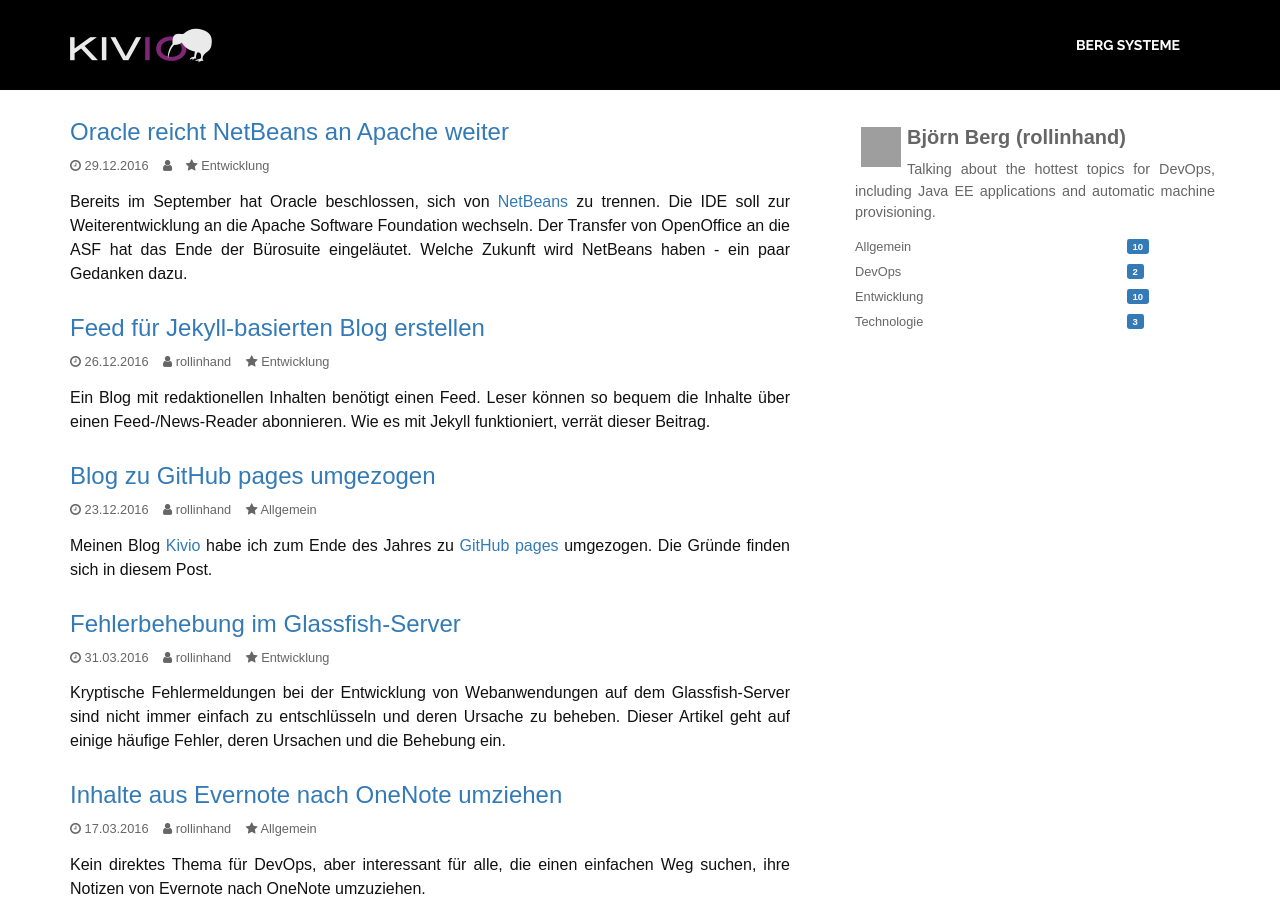
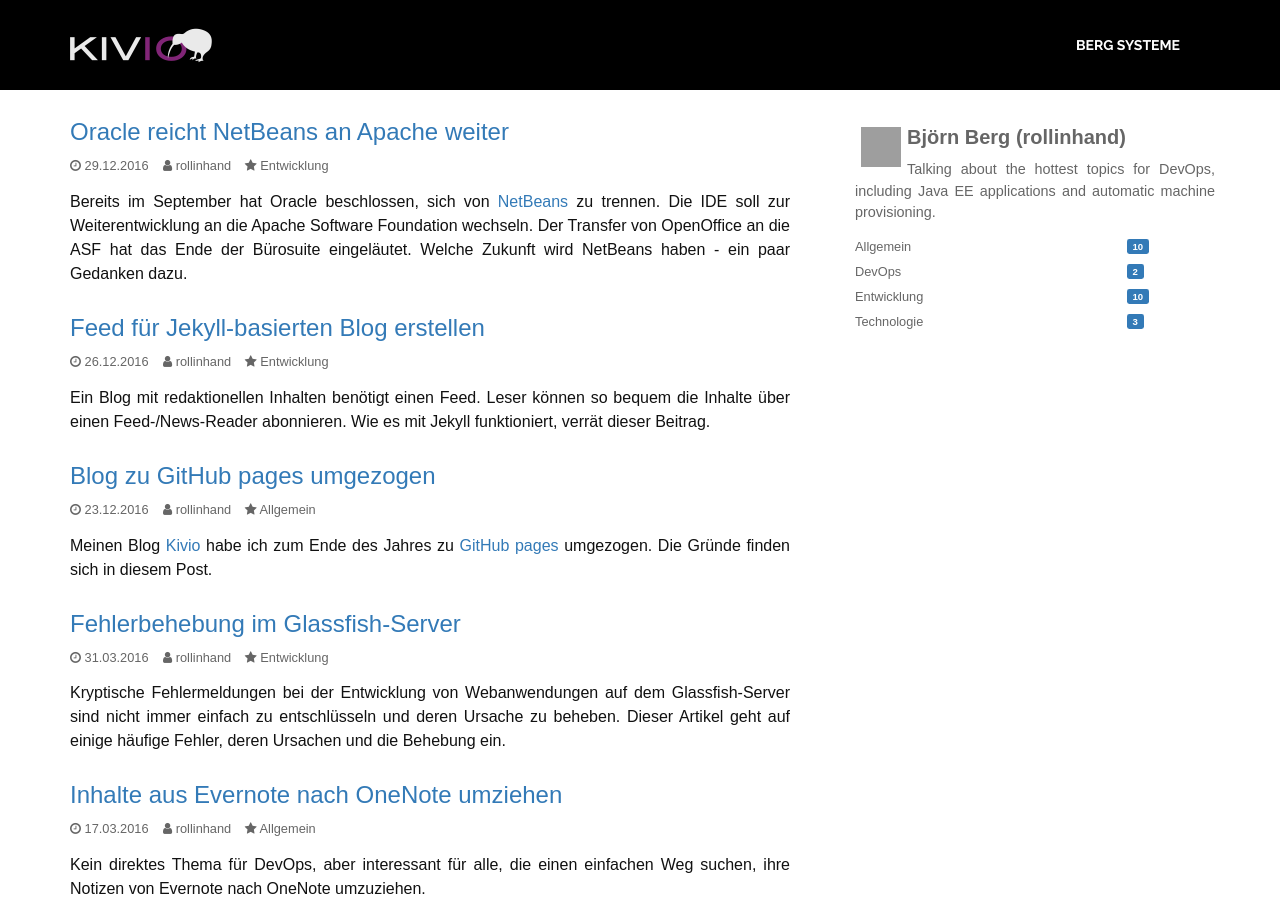
Before and after one commit to rollinhand/rollinhand.github.io, a Jekyll site: the page built from index.html, in a window 1280 px wide and 900 px high. Built offline with Jekyll 4.4.1, drawn with Linux system fonts in a browser that asks for light colours; some web fonts are replaced; the list of posts is cut into pages by our own code; grey boxes are pictures that could not be loaded.

Commit message:
fixed infoList

```diff
--- a/_includes/infolist.html
+++ b/_includes/infolist.html
@@ -1,6 +1,12 @@
 <ul class="infoList">
 	<li><i class="fa fa-clock-o"></i> {{ post.date | date: "%d.%m.%Y" }}</li>
-	<li><i class="fa fa-user"></i> {{ post.creator }}</li>
+	<li><i class="fa fa-user"></i>
+		{% if post.creator %}
+		  {{ post.creator }}
+		{% else %}
+		  {{ site.owner }}
+		{% endif %}
+	</li>
 	<li><i class="fa fa-star"></i> {{ post.categories }}</li>
 	{% if post.tags != empty %}
 		<li><i class="fa fa-tags"></i> {{ post.tags }}</li>
```
